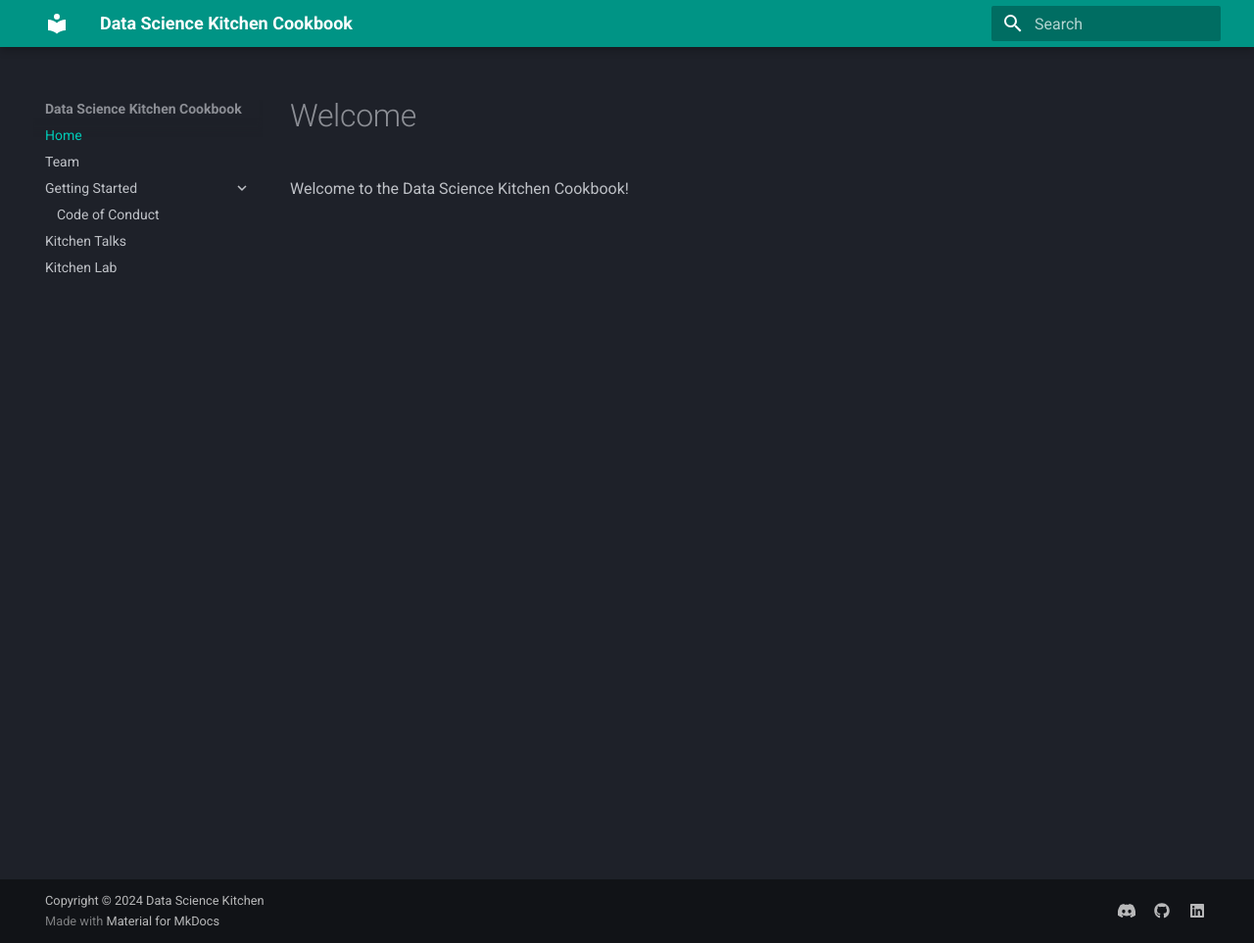
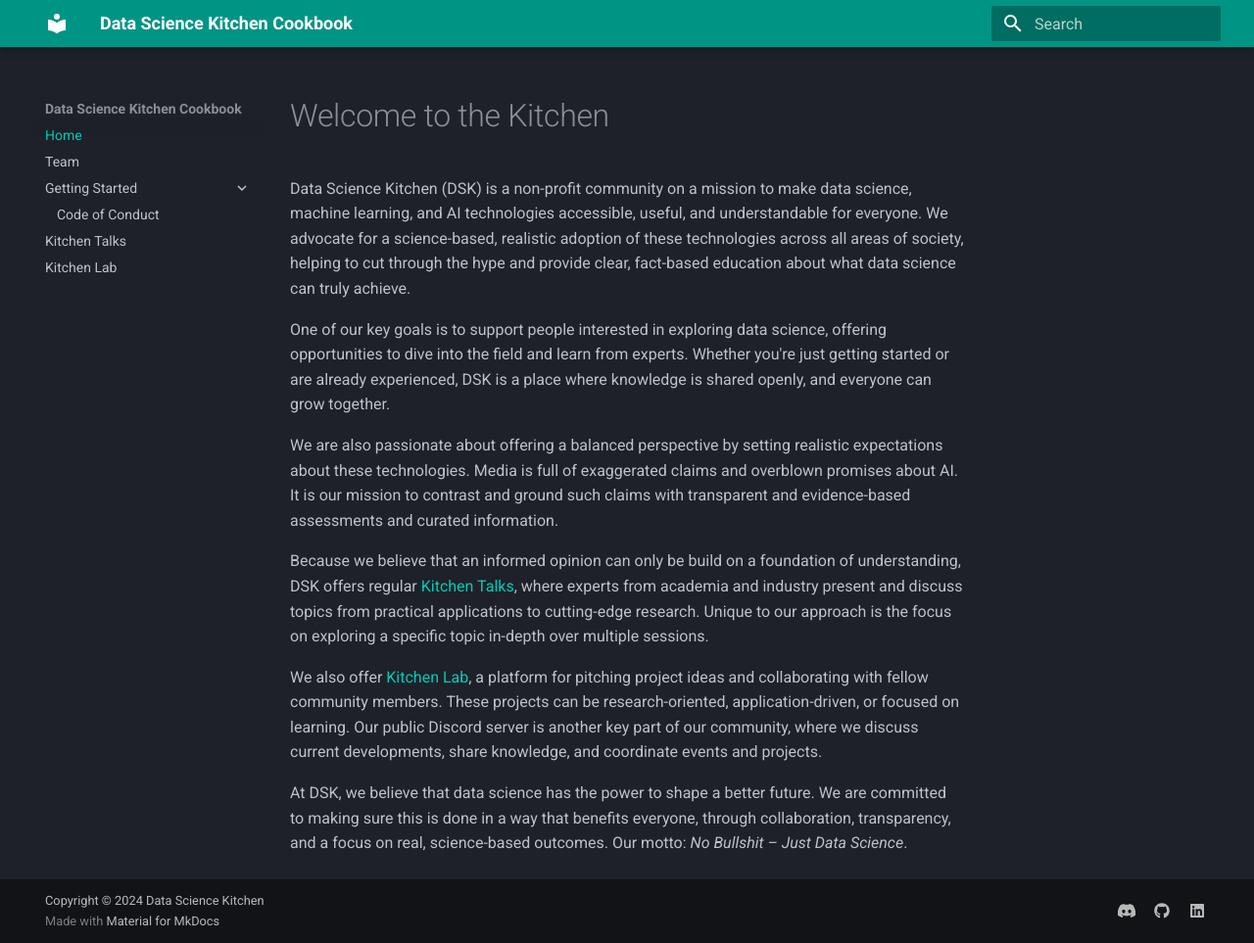
Before and after one commit to data-science-kitchen/cookbook, an MkDocs documentation site: the page built from docs/index.md, in a window 1280 px wide and 963 px high. Shown: the whole window at 98% size. Built offline with MkDocs 1.6.1 and Material for MkDocs 9.7.7, drawn with Linux system fonts in a browser that asks for light colours.

Commit message:
Add introduction.

```diff
--- a/docs/index.md
+++ b/docs/index.md
@@ -1,3 +1,13 @@
-# Welcome
+# Welcome to the Kitchen
 
-Welcome to the Data Science Kitchen Cookbook!
+Data Science Kitchen (DSK) is a non-profit community on a mission to make data science, machine learning, and AI technologies accessible, useful, and understandable for everyone. We advocate for a science-based, realistic adoption of these technologies across all areas of society, helping to cut through the hype and provide clear, fact-based education about what data science can truly achieve.
+
+One of our key goals is to support people interested in exploring data science, offering opportunities to dive into the field and learn from experts. Whether you're just getting started or are already experienced, DSK is a place where knowledge is shared openly, and everyone can grow together.
+
+We are also passionate about offering a balanced perspective by setting realistic expectations about these technologies. Media is full of exaggerated claims and overblown promises about AI. It is our mission to contrast and ground such claims with transparent and evidence-based assessments and curated information.
+
+Because we believe that an informed opinion can only be build on a foundation of understanding, DSK offers regular [Kitchen Talks](kitchen_talks.md), where experts from academia and industry present and discuss topics from practical applications to cutting-edge research. Unique to our approach is the focus on exploring a specific topic in-depth over multiple sessions.
+
+We also offer [Kitchen Lab](kitchen_lab.md), a platform for pitching project ideas and collaborating with fellow community members. These projects can be research-oriented, application-driven, or focused on learning. Our public Discord server is another key part of our community, where we discuss current developments, share knowledge, and coordinate events and projects.
+
+At DSK, we believe that data science has the power to shape a better future. We are committed to making sure this is done in a way that benefits everyone, through collaboration, transparency, and a focus on real, science-based outcomes. Our motto: *No Bullshit – Just Data Science*.
```
Also changed, not shown: docs/team.md (+2 -0 lines).
